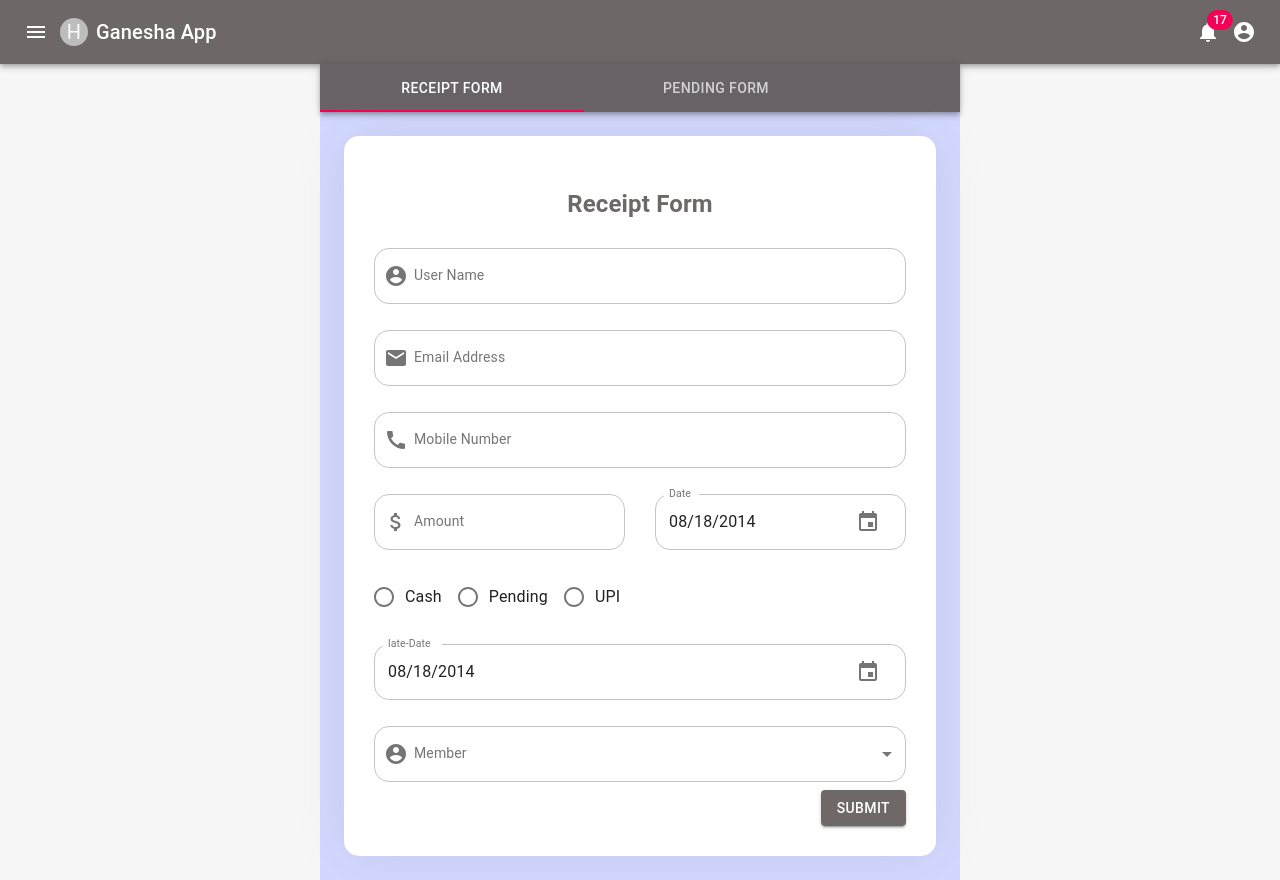
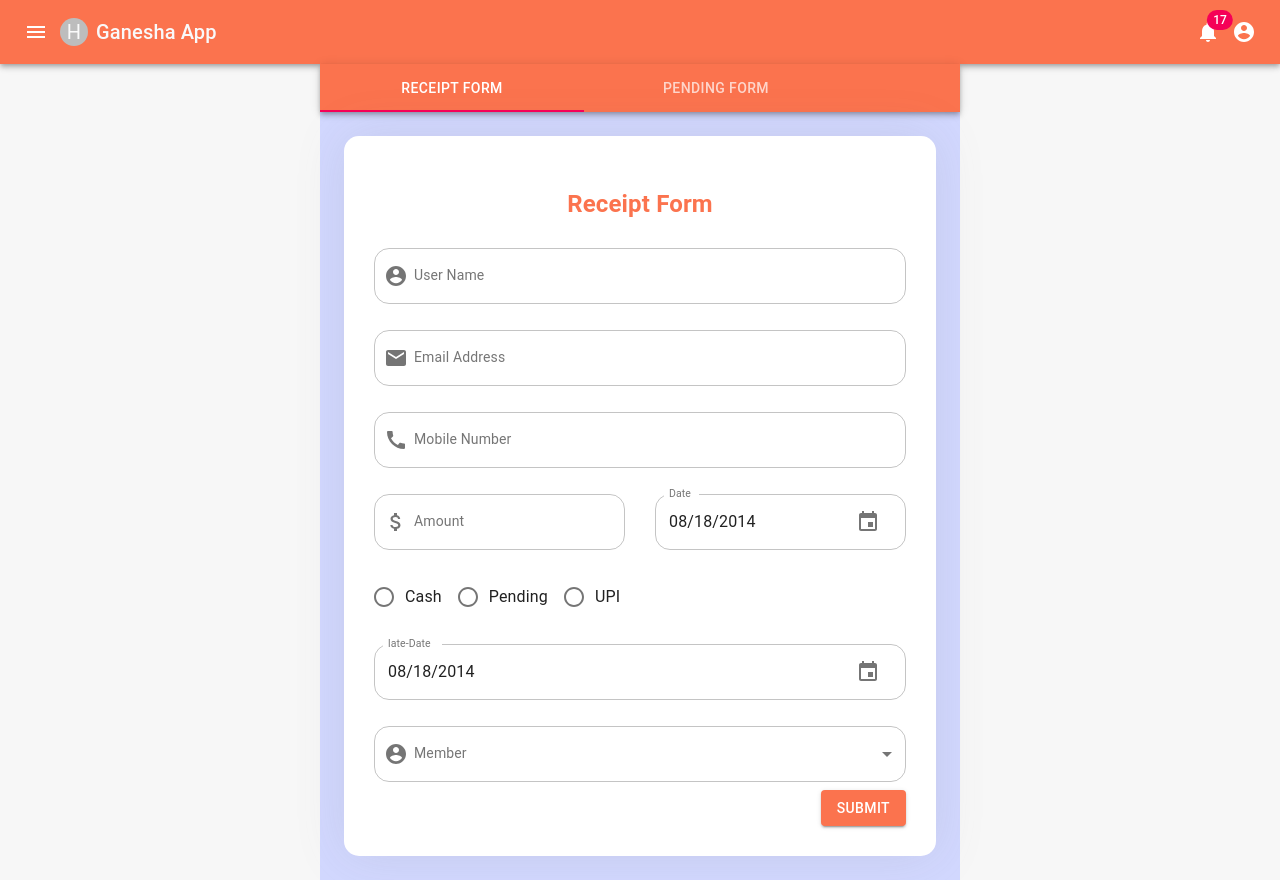
Before and after one commit to pravin3995/ganeshaapp, a React (Create React App) app: page /receiptform in a window 1280 px wide. Built offline with nearby package versions, Linux system fonts and the light colour scheme.

Commit message:
Updated Color Theme

```diff
--- a/src/custom.scss
+++ b/src/custom.scss
@@ -21,6 +21,7 @@
 
 body {
     background-color: $bgcolor;
+    color: $textColor;
 }
 
 h1,
@@ -878,3 +879,13 @@ a.MuiButton-outlined{
     margin-top: 0;
     margin-right: 0;
 }
+.MuiAvatar-colorDefault.MuiAvatar-circle,
+.MuiBadge-colorSecondary{
+    background-color: $secondary;
+}
+.notification-wrapper .all-notification{
+    background-color: $grey;
+    a{
+        color: $textColor;
+    }
+}
--- a/src/scss/abstracts/_variables.scss
+++ b/src/scss/abstracts/_variables.scss
@@ -1,11 +1,11 @@
-$primary: rgba(90, 82, 82, 0.87);
-$secondary: #6e6667;
-$tertiary: #ffba1ee8;
+$primary: #fb734e;
+$secondary: #4045cb;
+$tertiary: #1d1e6b;
 $bgcolor: #f7f7f7;
-$white: #ffffff;
+$white: #f9f9fa;
 $boxShadow: 0px 0px 50px 0px rgba(119, 121, 123, 0.15);
-
-
+$textColor: #151f2d;
+$grey: #9aa4b1;
 
 
 // Spacing
```
